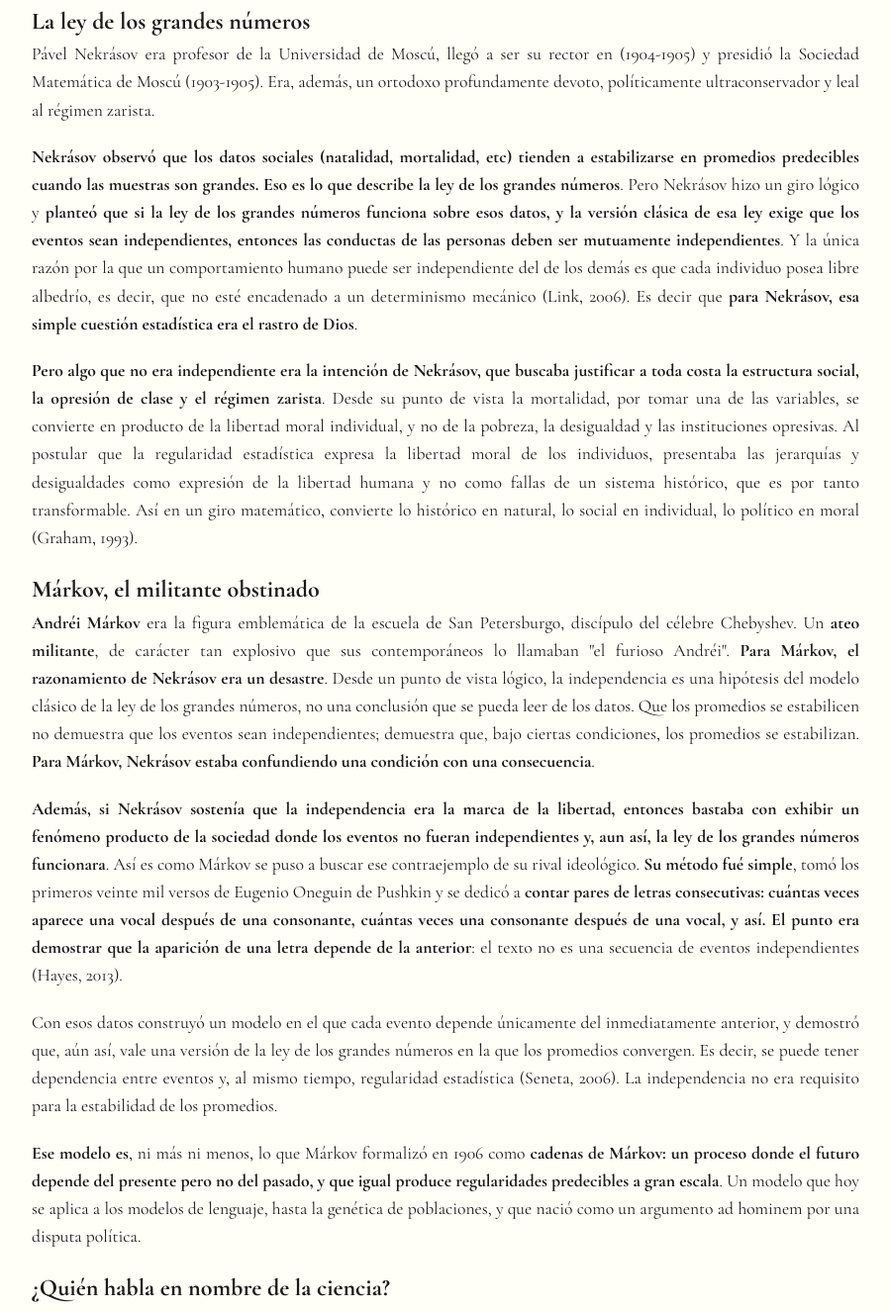
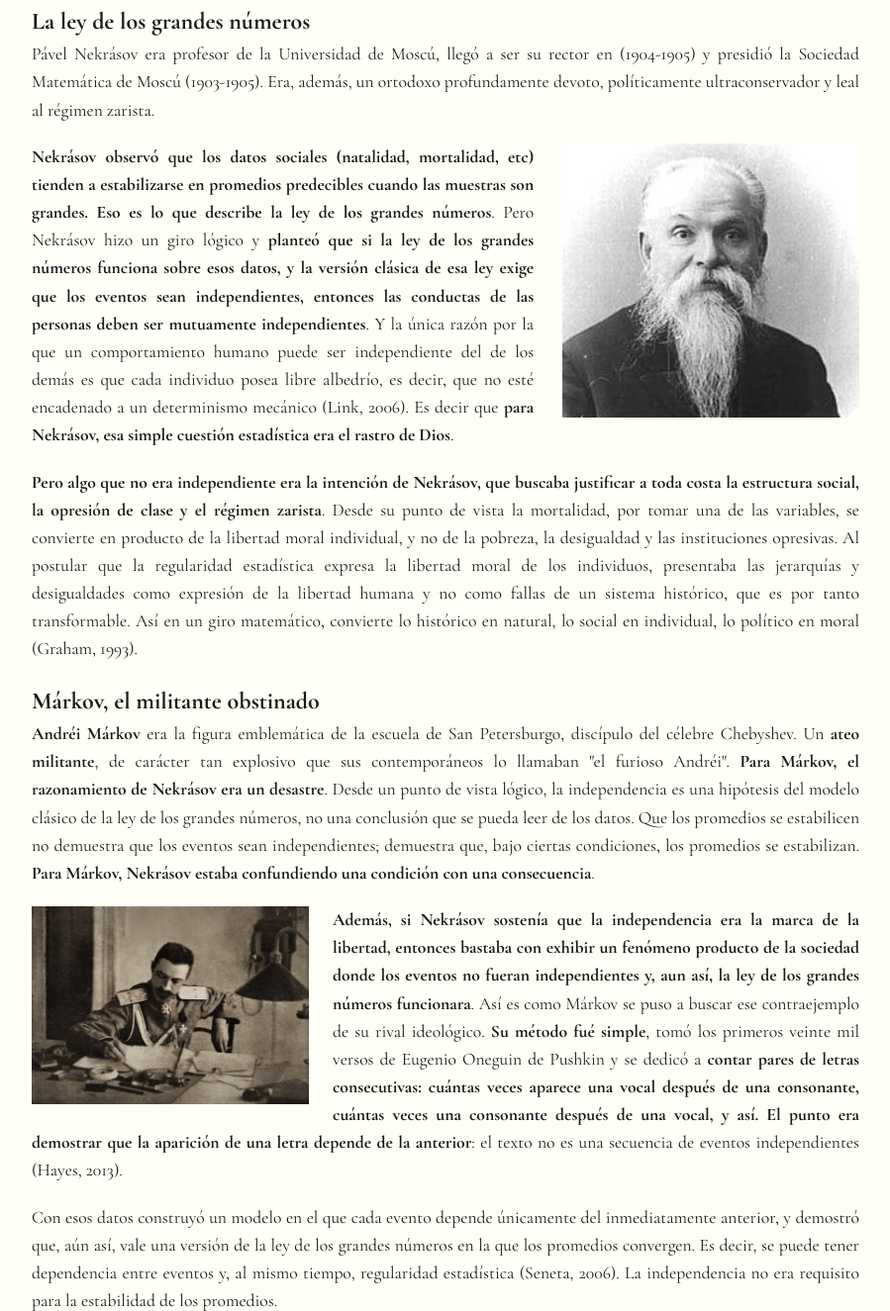
Before and after one commit to naranjacienciaytecnica-web/naranjaCyT.github.io, a plain HTML site: page articulos/disputa_matematica_ed_8_2026.html in a window 1280 px wide. Shown: the part 1649-2974 px from the top of the page at 99% size, without its empty margins (190-1089 px from the left). Drawn offline with nearby package versions, Linux system fonts and the light colour scheme.

Commit message:
mates arte

```diff
--- a/articulos/disputa_matematica_ed_8_2026.html
+++ b/articulos/disputa_matematica_ed_8_2026.html
@@ -56,6 +56,10 @@
 
         <p>Pável Nekrásov era profesor de la Universidad de Moscú, llegó a ser su rector en (1904-1905) y presidió la Sociedad Matemática de Moscú (1903-1905). Era, además, un ortodoxo profundamente devoto, políticamente ultraconservador y leal al régimen zarista.</p>
 
+        <div class="float-right-img">
+          <img src="../assets/img/notas_img/NekrasovPA.jpg" alt="Intervención estatal en la favela" onerror="this.src='https://placehold.co/300x200/2c3e50/d4e6e6?text=Estado+y+Favela'">
+        </div>
+
         <p><strong>Nekrásov observó que los datos sociales (natalidad, mortalidad, etc) tienden a estabilizarse en promedios predecibles cuando las muestras son grandes. Eso es lo que describe la ley de los grandes números</strong>. Pero Nekrásov hizo un giro lógico y <strong>planteó que si la ley de los grandes números funciona sobre esos datos, y la versión clásica de esa ley exige que los eventos sean independientes, entonces las conductas de las personas deben ser mutuamente independientes</strong>. Y la única razón por la que un comportamiento humano puede ser independiente del de los demás es que cada individuo posea libre albedrío, es decir, que no esté encadenado a un determinismo mecánico (Link, 2006). Es decir que <strong>para Nekrásov, esa simple cuestión estadística era el rastro de Dios</strong>.</p>
 
         <p><strong>Pero algo que no era independiente era la intención de Nekrásov, que buscaba justificar a toda costa la estructura social, la opresión de clase y el régimen zarista</strong>. Desde su punto de vista la mortalidad, por tomar una de las variables, se convierte en producto de la libertad moral individual, y no de la pobreza, la desigualdad y las instituciones opresivas. Al postular que la regularidad estadística expresa la libertad moral de los individuos, presentaba las jerarquías y desigualdades como expresión de la libertad humana y no como fallas de un sistema histórico, que es por tanto transformable. Así en un giro matemático, convierte lo histórico en natural, lo social en individual, lo político en moral (Graham, 1993).</p>
@@ -63,6 +67,10 @@
         <h2>Márkov, el militante obstinado</h2>
 
         <p><strong>Andréi Márkov</strong> era la figura emblemática de la escuela de San Petersburgo, discípulo del célebre Chebyshev. Un <strong>ateo militante</strong>, de carácter tan explosivo que sus contemporáneos lo llamaban "el furioso Andréi". <strong>Para Márkov, el razonamiento de Nekrásov era un desastre</strong>. Desde un punto de vista lógico, la independencia es una hipótesis del modelo clásico de la ley de los grandes números, no una conclusión que se pueda leer de los datos. Que los promedios se estabilicen no demuestra que los eventos sean independientes; demuestra que, bajo ciertas condiciones, los promedios se estabilizan. <strong>Para Márkov, Nekrásov estaba confundiendo una condición con una consecuencia</strong>.</p>
+
+        <div class="float-left-img">
+          <img src="../assets/img/notas_img/markov.jpeg" alt="Intervención estatal en la favela" onerror="this.src='https://placehold.co/300x200/2c3e50/d4e6e6?text=Estado+y+Favela'">
+        </div>
 
         <p><strong>Además, si Nekrásov sostenía que la independencia era la marca de la libertad, entonces bastaba con exhibir un fenómeno producto de la sociedad donde los eventos no fueran independientes y, aun así, la ley de los grandes números funcionara</strong>. Así es como Márkov se puso a buscar ese contraejemplo de su rival ideológico.<strong> Su método fué simple</strong>, tomó los primeros veinte mil versos de Eugenio Oneguin de Pushkin y se dedicó a <strong>contar pares de letras consecutivas: cuántas veces aparece una vocal después de una consonante, cuántas veces una consonante después de una vocal, y así. El punto era demostrar que la aparición de una letra depende de la anterior</strong>: el texto no es una secuencia de eventos independientes (Hayes, 2013).</p>
 
```
Also changed, not shown: assets/img/notas_img/NekrasovPA.jpg (added), assets/img/notas_img/markov.jpeg (added).
